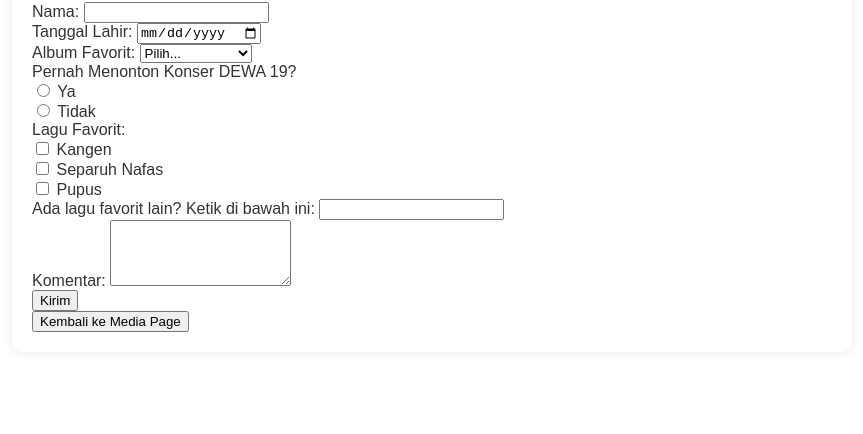
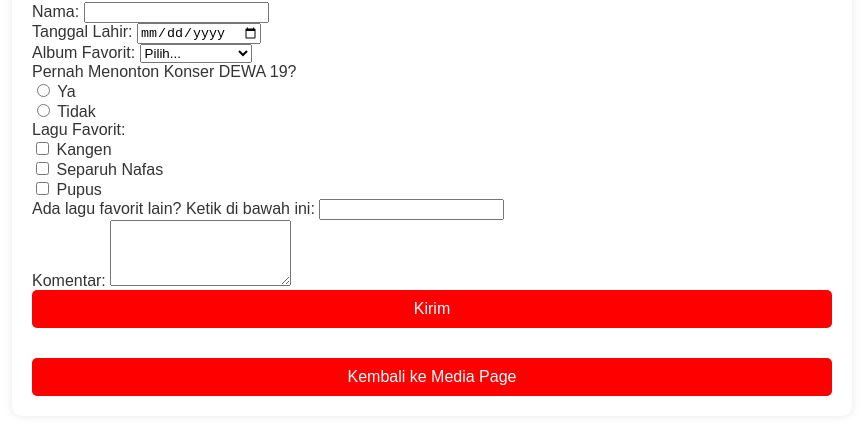
Before and after one commit to MuhammadAkbarKurniawn/155_exedua, a plain HTML site: page survey.html in a window 1280 px wide. Shown: the part 148-582 px from the top of the page, without its empty margins (208-1071 px from the left). Drawn offline with Linux system fonts and the light colour scheme.

Commit message:
membuat css untuk button

```diff
--- a/style.css
+++ b/style.css
@@ -58,3 +58,29 @@ video, img {
     border: 1px solid #444;
     border-radius: 5px;
 }
+
+button {
+    display: block;
+    width: 100%;
+    padding: 10px;
+    font-size: 16px;
+    color: #fff;
+    background-color: #FF0000;
+    border: none;
+    border-radius: 5px;
+    cursor: pointer;
+    transition: background-color 0.3s ease;
+}
+
+button:hover {
+    background-color: #cc0000;
+}
+
+.button-container {
+    text-align: center;
+    margin-top: 30px;
+}
+
+.button-link {
+    text-decoration: none;
+}
```
